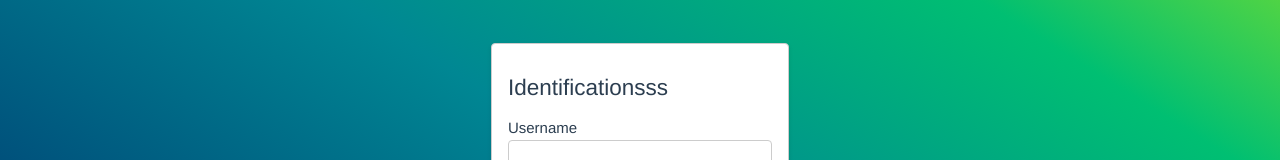
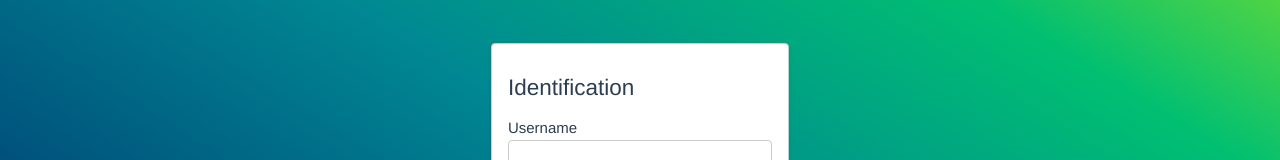
Before and after one commit to Arthur24-t/TimeManager, a Vue app in the folder frontend/: page / in a window 1280 px wide. Shown: the part 212-372 px from the top of the page. Built offline with nearby package versions, Linux system fonts and the light colour scheme; the HTML template or start-up script is replaced by a standard one.

Commit message:
Update Identification.vue

```diff
--- a/frontend/src/components/Identification.vue
+++ b/frontend/src/components/Identification.vue
@@ -2,7 +2,7 @@
     <div class="identification">
         <div class="card">
             <div class="card-body">
-                <h2 v-if="isLoginForm">Identificationsss</h2>
+                <h2 v-if="isLoginForm">Identification</h2>
                 <h2 v-else>Registration</h2>
                 <div class="form-group">
                     <label for="username">Username</label>
```
